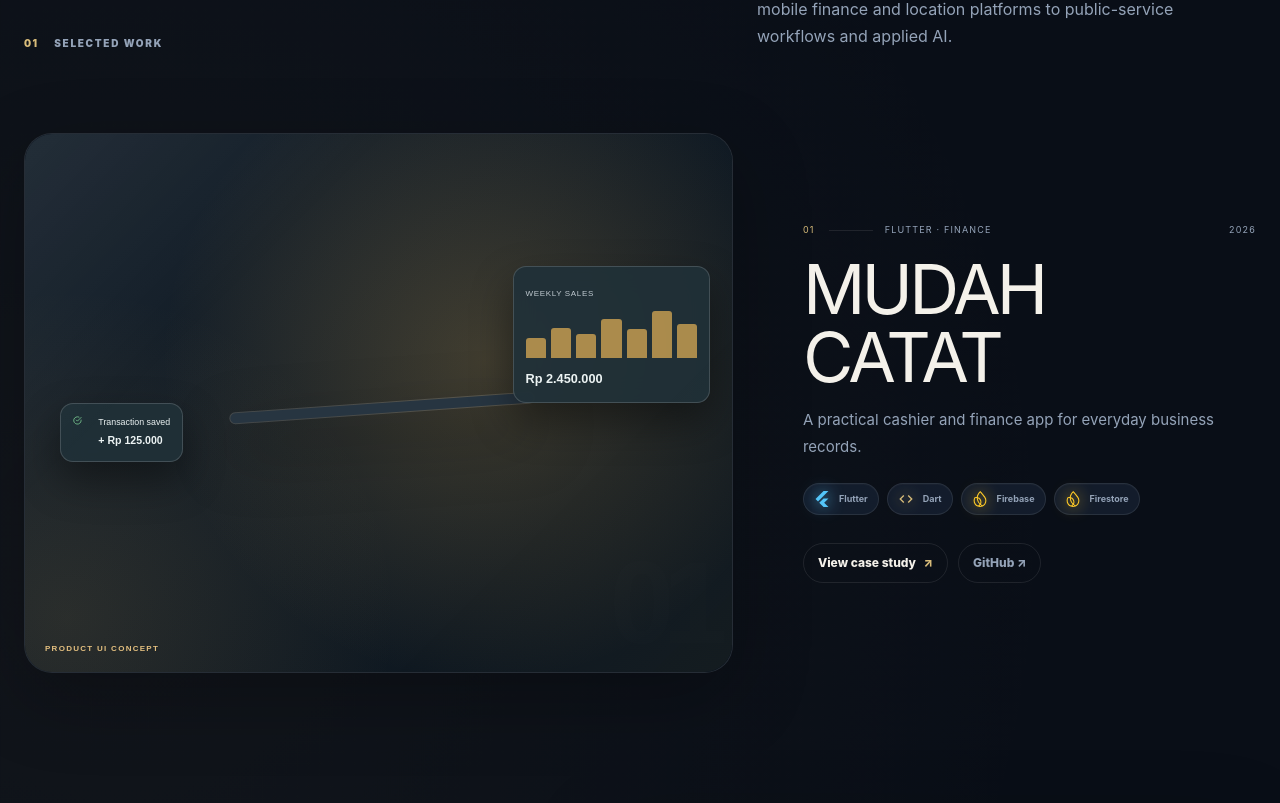
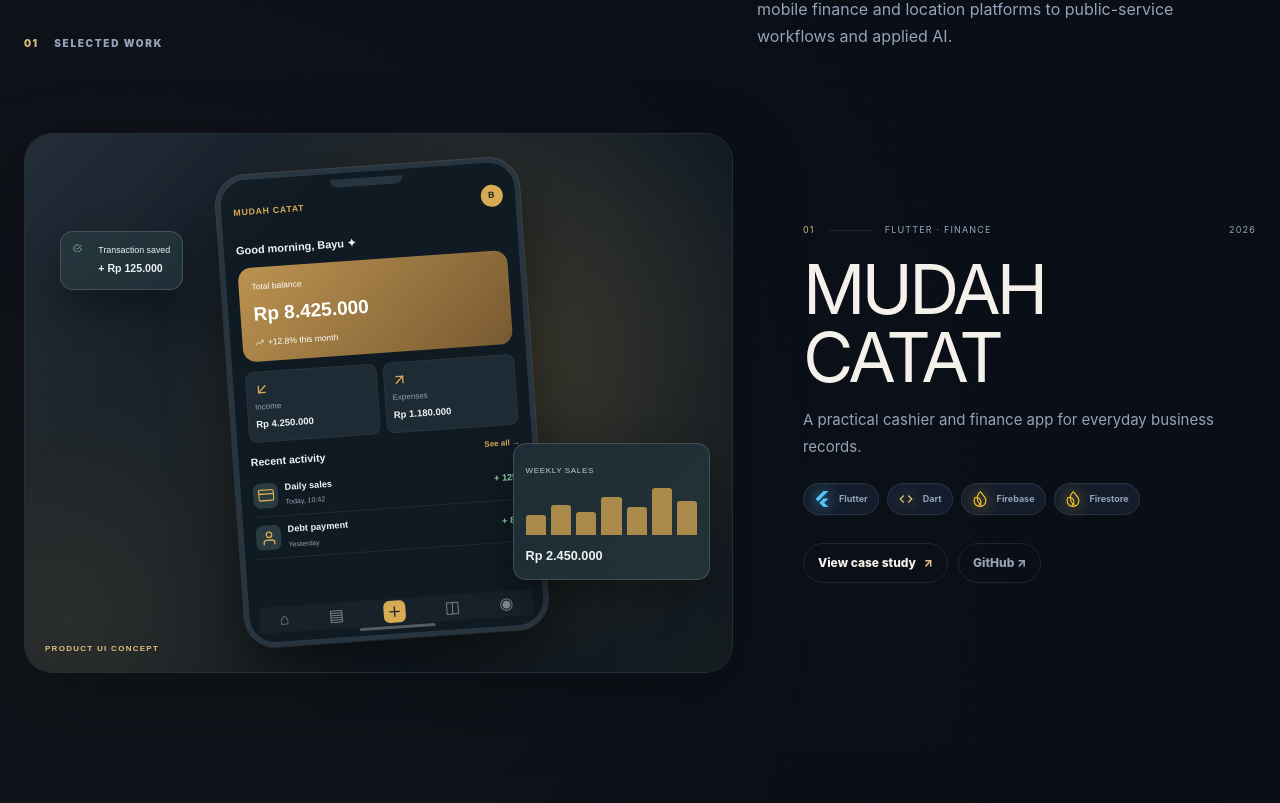
Before and after one commit to bayupra7ama/bayupra7ama-portfolio, a Next.js app: page / in a window 1280 px wide. Shown: the part 1191-1994 px from the top of the page. Built offline with nearby package versions, Linux system fonts and the light colour scheme; no server answers.

Commit message:
fix: anchor project mockups to the visual card

```diff
--- a/app/globals.css
+++ b/app/globals.css
@@ -178,7 +178,7 @@
 .pv{container-type:inline-size;--pv-accent:#d9aa54;--pv-ink:#ecf3f3;--pv-muted:#94a3b2;background:#101822;color:var(--pv-ink);font-family:Arial,Helvetica,sans-serif}
 .pv.accent-blue{--pv-accent:#64baff}.pv.accent-violet{--pv-accent:#b59aff}.pv.accent-green{--pv-accent:#68dfa8}.pv.accent-orange{--pv-accent:#ffb77e}.pv.accent-cyan{--pv-accent:#70d3dc}
 .pv .pv-ambient{position:absolute;inset:0;background:radial-gradient(circle at 65% 42%,color-mix(in srgb,var(--pv-accent) 24%,transparent),transparent 58%),radial-gradient(circle at 6% 90%,color-mix(in srgb,var(--pv-accent) 12%,transparent),transparent 40%),linear-gradient(135deg,#17222d,#0c151d)}
-.pv .pv-scene{position:relative;width:min(100%,760px);height:100%;margin:auto;flex:none}
+.pv .pv-scene{position:absolute;inset:0;width:min(100%,760px);height:auto;margin:auto}
 .pv .pv-concept{position:absolute;bottom:17px;left:20px;z-index:6;font-size:8px;letter-spacing:.16em;color:color-mix(in srgb,var(--pv-accent) 75%,white);font-weight:800}
 .pv .visual-index{z-index:6;color:rgba(255,255,255,.15)}
 .pv .pv-phone{position:absolute;border:5px solid #273541;border-radius:31px;background:#101922;box-shadow:0 26px 60px #0008,0 0 0 1px #ffffff29;overflow:hidden;z-index:2}
```
